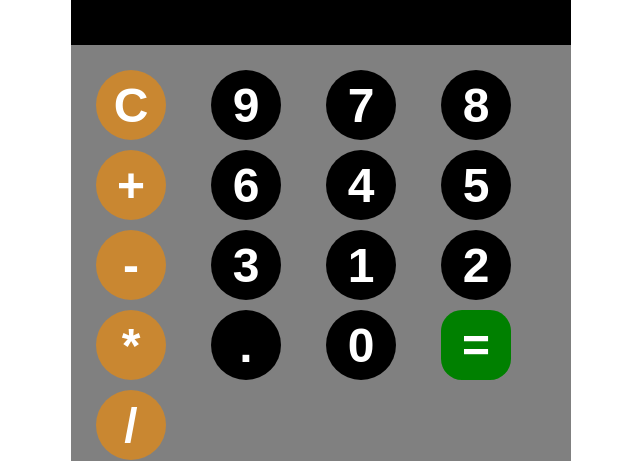
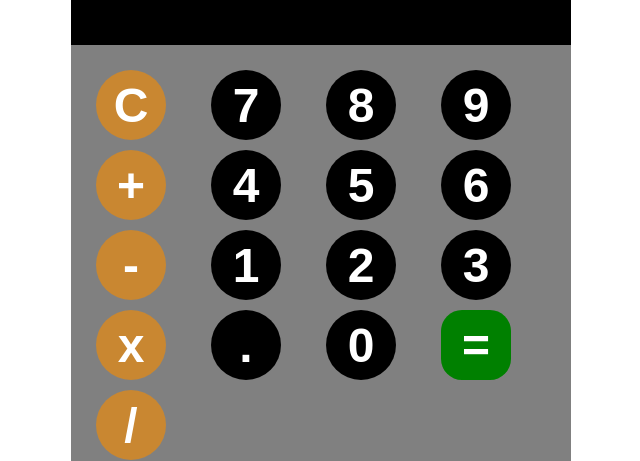
Before and after one commit to Mahrufkhokhar/calculator, a plain HTML site: page index.html in a window 1280 px wide. Shown: the part 182-643 px from the top of the page, without its empty margins (319-959 px from the left). Drawn offline with Linux system fonts and the light colour scheme.

Commit message:
Add files via upload

```diff
--- a/index.html
+++ b/index.html
@@ -11,18 +11,18 @@
         <input  id="display" type="text" readonly>
         <div class="keys">
      <button onclick="cleardisplay()"class="operator-btn">C</button>
-     <button onclick="appendToDisplay('9')">9</button>
      <button onclick="appendToDisplay('7')">7</button>
      <button onclick="appendToDisplay('8')">8</button>
+     <button onclick="appendToDisplay('9')">9</button>
      <button onclick="appendToDisplay('+')"class="operator-btn">+</button>
-     <button onclick="appendToDisplay('6')">6</button>
      <button onclick="appendToDisplay('4')">4</button>
      <button onclick="appendToDisplay('5')">5</button>
+     <button onclick="appendToDisplay('6')">6</button>
      <button onclick="appendToDisplay('-')"class="operator-btn">-</button>
-     <button onclick="appendToDisplay('3')">3</button>
      <button onclick="appendToDisplay('1')">1</button>
      <button onclick="appendToDisplay('2')">2</button>
-     <button onclick="appendToDisplay('*')" class="operator-btn">*</button>
+     <button onclick="appendToDisplay('3')">3</button>
+     <button onclick="appendToDisplay('*')" class="operator-btn">x</button>
      <button onclick="appendToDisplay('.')">.</button>
      <button onclick="appendToDisplay('0')">0</button>
       <button onclick="calculate()" id="total">=</button>
```
